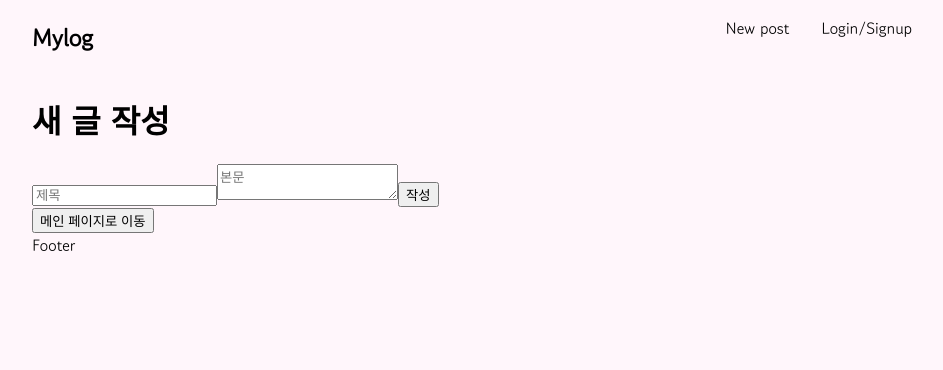
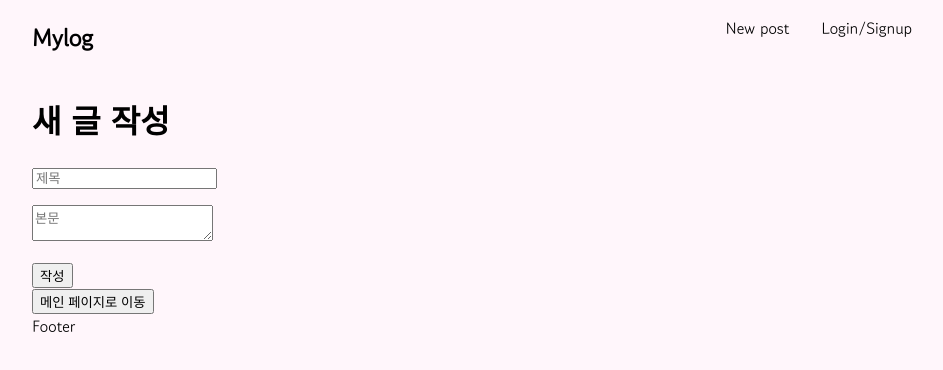
Before and after one commit to siawase17/Blog, a React (Create React App) app: page /new in a window 1280 px wide. Shown: the top 370 px of the page, without its empty margins (168-1111 px from the left). Built offline with nearby package versions, Linux system fonts and the light colour scheme.

Commit message:
state로 게시물 저장

```diff
--- a/src/App.jsx
+++ b/src/App.jsx
@@ -1,4 +1,4 @@
-import React from 'react';
+import React, { useState } from 'react';
 import { BrowserRouter as Router, Routes, Route } from 'react-router-dom';
 import Navbar from './components/Navbar';
 import Footer from './components/Footer';
@@ -9,17 +9,23 @@ import Login from './pages/login';
 import Signup from './pages/Signup';
 import { AuthProvider } from './AuthContext';
 
+
 function App() {
+  const [posts, setPosts] = useState([]);
+  const addPost = (newPost) => {
+    setPosts([...posts, newPost]);
+  };
+
   return (
     <AuthProvider>
       <Router>
         <Navbar />
         <Routes>
-          <Route path="/" exact element={<Home />} />
+          <Route path="/" exact element={<Home posts={posts} />} />
           <Route path='/login' element={<Login />} />
           <Route path="/signup" element={<Signup />} />
-          <Route path="/new" element={<NewPost />} />
-          <Route path="/post/:id" element={<Post />} />
+          <Route path="/new" element={<NewPost addPost={addPost} />} />
+          <Route path="/post/:id" element={<Post posts={posts} />} />
         </Routes>
         <Footer />
       </Router>
--- a/src/AuthContext.jsx
+++ b/src/AuthContext.jsx
@@ -5,6 +5,7 @@ const AuthContext = createContext();
 function AuthProvider({ children }) {
     const [user, setUser] = useState(null);
     const [isLoggedIn, setIsLoggedIn] = useState(false);
+    const [loginError, setLoginError] = useState('');
 
     const login = (userData) => {
         setUser(userData);
@@ -21,6 +22,7 @@ function AuthProvider({ children }) {
         isLoggedIn,
         login,
         logout,
+        loginError,
     };
 
     return <AuthContext.Provider value={authContextValue}>{children}</AuthContext.Provider>;
--- a/src/index.css
+++ b/src/index.css
@@ -12,6 +12,7 @@ body {
   align-items: center;
   background-color: #fff6fb;
   font-family: 'Gowun Dodum', sans-serif;
+  caret-color: transparent;
 }
 
 a {
--- a/src/pages/Home.jsx
+++ b/src/pages/Home.jsx
@@ -1,21 +1,27 @@
-import React from 'react';
+import React, { useState } from 'react';
 import { Link } from 'react-router-dom';
 
-function Home() {
-    // 가상의 게시물 데이터
-    const posts = [
-        { id: 1, title: '첫 번째 게시물' },
-        { id: 2, title: '두 번째 게시물' },
-        { id: 3, title: '세 번째 게시물' },
-    ];
+
+function Home( {posts} ) {
+    const MAX_CONTENT_LENGTH = 100; // 게시물 목록에 표시되는 내용 최대 길이
+    const trimContent = content => {
+        if (content.length <= MAX_CONTENT_LENGTH) {
+            return content;
+        } else {
+            return content.substr(0, MAX_CONTENT_LENGTH); // 일정 길이까지만 반환
+        }
+    }
 
     return (
         <div>
-            <h1>블로그 홈</h1>
+            <h3>게시물</h3>
             <ul>
                 {posts.map((post) => (
                     <li key={post.id}>
-                        <Link to={`/post/${post.id}`}>{post.title}</Link>
+                        <Link to={`/post/${post.id}`}>
+                            <h3>{post.title}</h3>
+                            <p>{trimContent(post.content)}</p>
+                        </Link>
                     </li>
                 ))}
             </ul>
--- a/src/pages/NewPost.jsx
+++ b/src/pages/NewPost.jsx
@@ -1,14 +1,16 @@
 import React, { useState } from 'react';
 import { useNavigate } from 'react-router-dom';
 
-function NewPost() {
+function NewPost({ addPost }) {
     const [title, setTitle] = useState('');
     const [content, setContent] = useState('');
     const navigate = useNavigate();
 
     const handleSubmit = (e) => {
         e.preventDefault();
-        navigate(`/post/${title}`);
+        const newPost = { id: Date.now(), title, content };
+        addPost(newPost);
+        navigate(`/`);
     };
 
     const handleTitleChange = (e) => {
@@ -23,17 +25,17 @@ function NewPost() {
         <div>
             <h1>새 글 작성</h1>
             <form onSubmit={handleSubmit}>
-                <input
-                    type="text"
-                    placeholder="제목"
-                    value={title}
-                    onChange={handleTitleChange}
-                />
-                <textarea
+                <p><input
+                        type="text"
+                        placeholder="제목"
+                        value={title}
+                        onChange={handleTitleChange}
+                    /></p>
+                <p><textarea
                     placeholder="본문"
                     value={content}
                     onChange={handleContentChange}
-                ></textarea>
+                ></textarea></p>
                 <button type="submit">작성</button>
             </form>
             <button onClick={() => navigate('/')}>메인 페이지로 이동</button>
--- a/src/pages/Post.jsx
+++ b/src/pages/Post.jsx
@@ -1,7 +1,18 @@
-import React from 'react';
+import React, { useContext } from 'react';
+import { useParams } from 'react-router-dom';
 
-function Post() {
-    return <h1>게시글 페이지</h1>;
+function Post({ posts }) {
+    // 현재 URL의 매개변수 가져오기
+    const { id } = useParams();
+    // posts 배열에서 해당 id를 가진 게시물 찾기
+    const post = posts.find((post) => post.id === Number(id));
+
+    return (
+        <div>
+            <h1>{post.title}</h1>
+            <p>{post.content}</p>
+        </div>
+    );
 }
 
 export default Post;
--- a/src/pages/login.jsx
+++ b/src/pages/login.jsx
@@ -47,7 +47,7 @@ function Login() {
                 <button type="submit">로그인</button>
             </form>
             <p>
-                <Link to="/signup">회원가입</Link>
+                아직 회원이 아니신가요? <Link to="/signup">회원가입</Link>
             </p>
         </div>
     );
```
